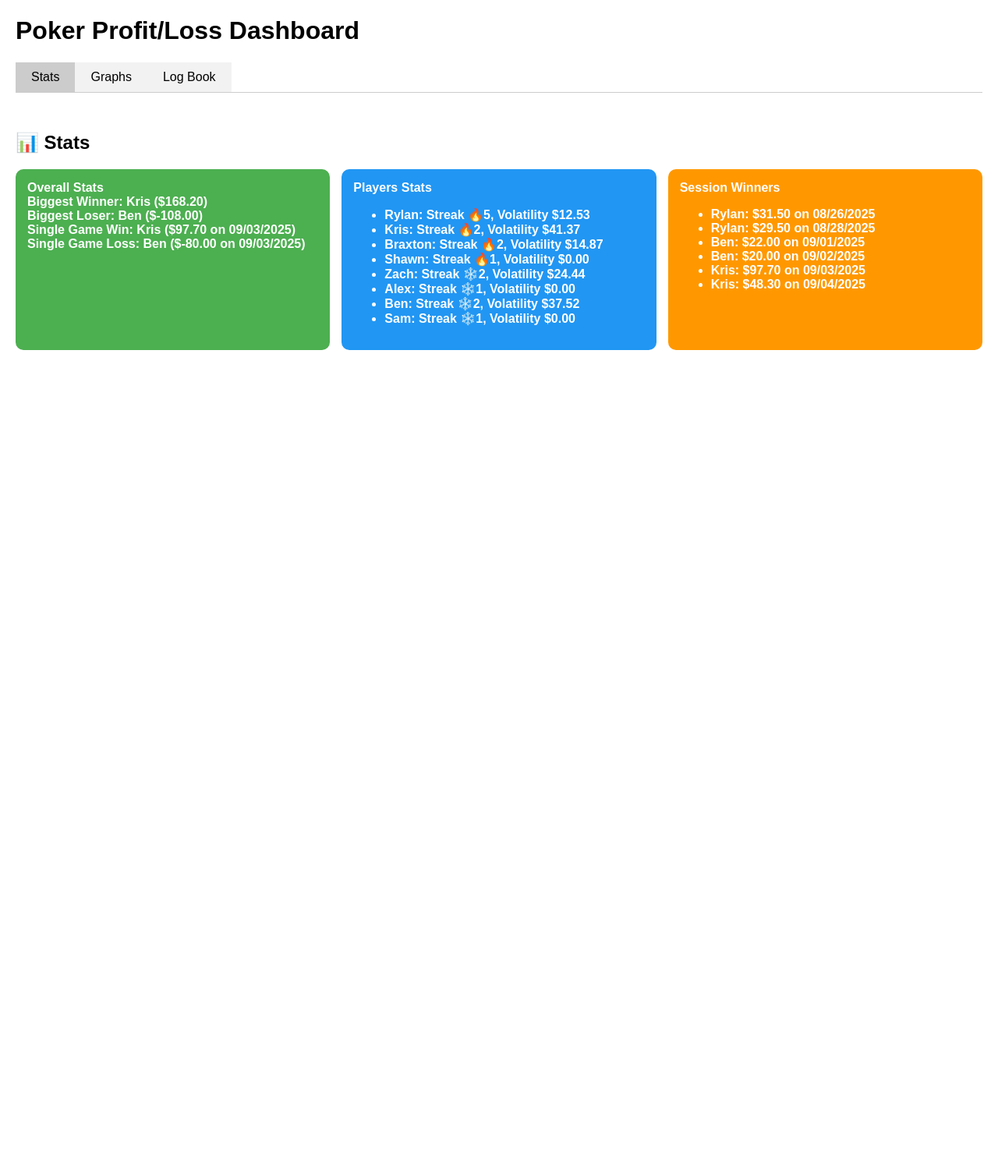
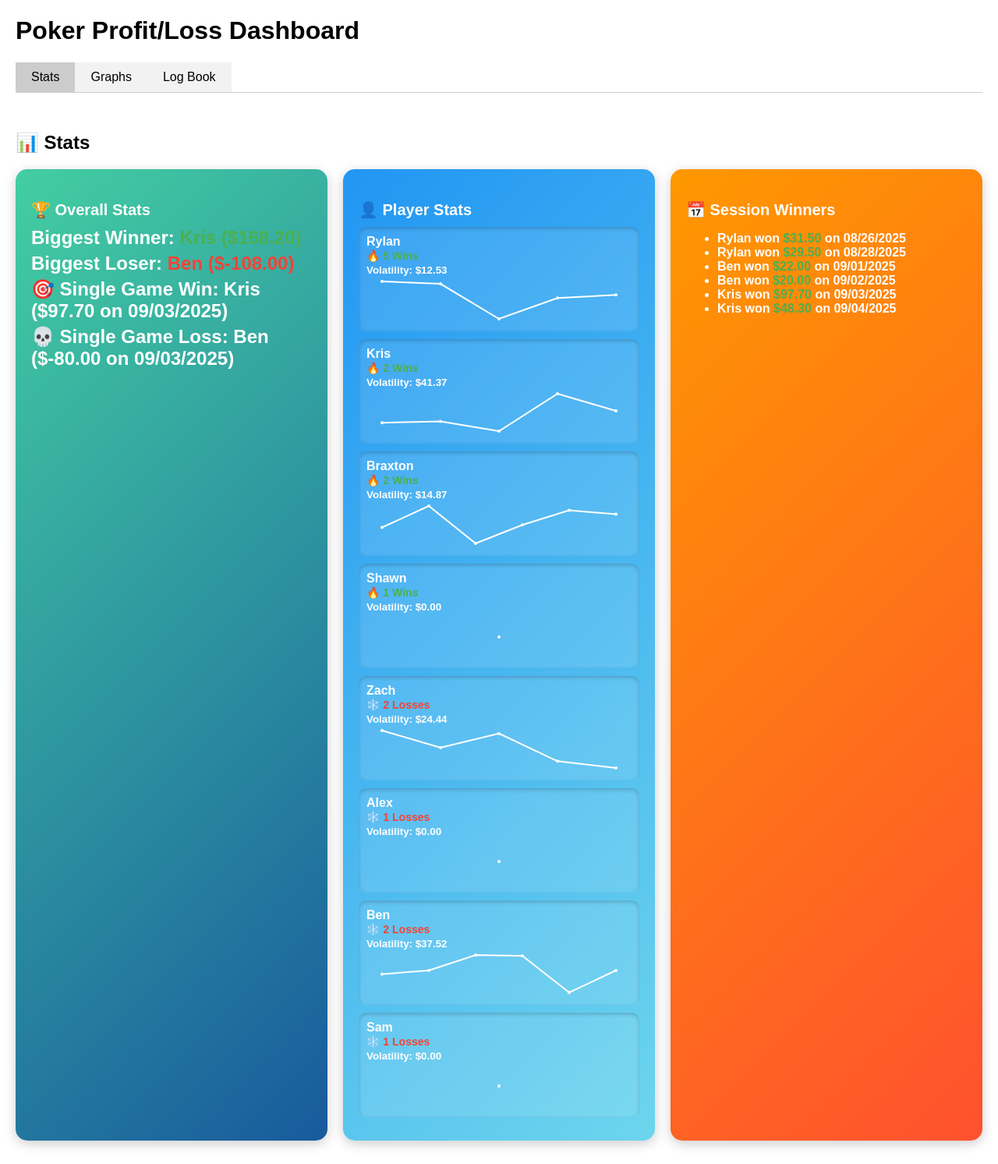
Before and after one commit to Braxtonboe/Home_Poker, a Flask app: page / in a window 1280 px wide. Shown: the whole page at 78% size. Before the commit the page ends 449 px from the top, so only its background shows below. Run offline with Flask 3, Linux system fonts and the light colour scheme; some libraries are stand-ins or nearby versions.

Commit message:
Stats-page-upgrade

```diff
--- a/templates/index.html
+++ b/templates/index.html
@@ -15,16 +15,55 @@
     .tabcontent { display: none; padding: 10px 0; }
 
     /* Stats Cards */
-    .stats-cards { display: flex; flex-wrap: wrap; gap: 15px; margin-top: 15px; }
-    .card { flex: 1 1 300px; padding: 15px; border-radius: 10px; color: white; font-weight: bold; }
-    .card.overall { background-color: #4CAF50; }
-    .card.players { background-color: #2196F3; }
-    .card.session { background-color: #FF9800; }
+    .stats-cards {
+    display: grid;
+    grid-template-columns: repeat(auto-fit, minmax(300px, 1fr));
+    gap: 20px;
+    margin-top: 20px;
+  }
+
+  .card {
+    padding: 20px;
+    border-radius: 15px;
+    color: white;
+    font-weight: bold;
+    box-shadow: 0 4px 15px rgba(0,0,0,0.2);
+    transition: transform 0.2s, box-shadow 0.2s;
+  }
+  .card:hover {
+    transform: translateY(-5px);
+    box-shadow: 0 6px 20px rgba(0,0,0,0.3);
+  }
+
+  .card.overall { background: linear-gradient(135deg, #43cea2, #185a9d); }
+  .card.players { background: linear-gradient(135deg, #2196F3, #6dd5ed); }
+  .card.session { background: linear-gradient(135deg, #FF9800, #FF512F); }
+
+  .card h3 { font-size: 20px; margin-bottom: 10px; }
+  .card .stat-value { font-size: 24px; margin: 5px 0; }
+  .card .positive { color: #4CAF50; }
+  .card .negative { color: #F44336; }
+
+  .progress { background:#ddd; border-radius:8px; overflow:hidden; height:10px; margin:5px 0; }
+  .progress div { height:100%; border-radius:8px; }
+
+  .player-card {
+  background: rgba(255,255,255,0.1);
+  border-radius: 10px;
+  padding: 10px;
+  margin: 10px 0;
+  box-shadow: inset 0 2px 5px rgba(0,0,0,0.2);
+}
+.sparkline { width: 100%; height: 60px; }
+.stat-value { margin: 8px 0; font-size: 16px; }
+.positive { color: #4CAF50; font-weight: bold; }
+.negative { color: #F44336; font-weight: bold; }
 
     table { border-collapse: collapse; width: 100%; margin-top: 15px; }
     th, td { border: 1px solid #ddd; padding: 8px; text-align: center; }
     th { background-color: #f2f2f2; }
     tr:nth-child(even){background-color: #f9f9f9;}
+
   </style>
 </head>
 <body>
@@ -130,34 +169,81 @@
           // --- Build Cards ---
           let html = `<div class="stats-cards">`;
 
-          // 1. Overall Stats
-          html+=`<div class="card overall">
-            <b>Overall Stats</b><br>
-            Biggest Winner: ${biggestWinner} ($${totals[biggestWinner].toFixed(2)})<br>
-            Biggest Loser: ${biggestLoser} ($${totals[biggestLoser].toFixed(2)})<br>
-            Single Game Win: ${biggestSingleWin.player} ($${biggestSingleWin.value.toFixed(2)} on ${biggestSingleWin.date})<br>
-            Single Game Loss: ${biggestSingleLoss.player} ($${biggestSingleLoss.value.toFixed(2)} on ${biggestSingleLoss.date})
-          </div>`;
+          // 1. Overall Stats (Leaderboard style)
+          html+=`
+            <div class="card overall">
+              <h3>🏆 Overall Stats</h3>
+              <div class="stat-value">Biggest Winner: <span class="positive">${biggestWinner} ($${totals[biggestWinner].toFixed(2)})</span></div>
+              <div class="stat-value">Biggest Loser: <span class="negative">${biggestLoser} ($${totals[biggestLoser].toFixed(2)})</span></div>
+              <div class="stat-value">🎯 Single Game Win: ${biggestSingleWin.player} ($${biggestSingleWin.value.toFixed(2)} on ${biggestSingleWin.date})</div>
+              <div class="stat-value">💀 Single Game Loss: ${biggestSingleLoss.player} ($${biggestSingleLoss.value.toFixed(2)} on ${biggestSingleLoss.date})</div>
+            </div>
+          `;
 
-          // 2. Player Stats
-          let playerHtml=`<b>Players Stats</b><br><ul>`;
+          // 2. Player Stats (individual cards with sparkline)
+          let playerHtml=`<h3>👤 Player Stats</h3>`;
           Object.keys(players).forEach(p=>{
-            playerHtml+=`<li>${p}: Streak ${currentStreaks[p]>0? "🔥"+currentStreaks[p]:"❄️"+Math.abs(currentStreaks[p])}, Volatility $${volatility[p].toFixed(2)}</li>`;
+            const streak = currentStreaks[p]>0? `🔥 ${currentStreaks[p]} Wins`:`❄️ ${Math.abs(currentStreaks[p])} Losses`;
+            const color = currentStreaks[p]>=0 ? "#4CAF50" : "#F44336";
+            const vol = volatility[p].toFixed(2);
+
+            // Sparkline chart container
+            const sparkId = `spark_${p.replace(/\s+/g,"_")}`;
+
+            playerHtml+=`
+              <div class="player-card">
+                <b>${p}</b><br>
+                <span style="color:${color};font-size:14px;">${streak}</span><br>
+                <small>Volatility: $${vol}</small>
+                <div id="${sparkId}" class="sparkline"></div>
+              </div>
+            `;
           });
-          playerHtml+=`</ul>`;
           html+=`<div class="card players">${playerHtml}</div>`;
 
           // 3. Session Winners
-          let sessionHtml=`<b>Session Winners</b><br><ul>`;
+          let sessionHtml=`<h3>📅 Session Winners</h3><ul>`;
           Object.keys(sessionTop).sort().forEach(date=>{
             const s=sessionTop[date];
-            sessionHtml+=`<li>${s.player}: $${s.profit.toFixed(2)} on ${date}</li>`;
+            sessionHtml+=`<li><b>${s.player}</b> won <span class="positive">$${s.profit.toFixed(2)}</span> on ${date}</li>`;
           });
           sessionHtml+=`</ul>`;
           html+=`<div class="card session">${sessionHtml}</div>`;
 
           html+=`</div>`; // close stats-cards
           document.getElementById("summary").innerHTML = html;
+
+          // --- Add Sparklines with Plotly (ignore only -0) ---
+          Object.keys(players).forEach(p=>{
+            const sparkId = `spark_${p.replace(/\s+/g,"_")}`;
+
+            // Keep all values except true -0
+            const filtered = players[p].profits
+              .map((val, idx) => {
+                if (Object.is(val, -0)) {
+                  return null; // skip negative zero only
+                }
+                return {x: players[p].dates[idx], y: val};
+              })
+              .filter(v => v !== null);
+
+            const trace = {
+              x: filtered.map(f => f.x),
+              y: filtered.map(f => f.y),
+              mode: "lines+markers",
+              line: { color: "#fff", width: 2 },
+              marker: { size: 4 },
+            };
+
+            Plotly.newPlot(sparkId, [trace], {
+              margin: {t:0, l:0, r:0, b:20},
+              height: 80,
+              paper_bgcolor: "rgba(0,0,0,0)",
+              plot_bgcolor: "rgba(0,0,0,0)",
+              xaxis: {visible:false},
+              yaxis: {visible:false}
+            }, {displayModeBar:false});
+          });
 
           // --- Graphs ---
           const totalData = Object.keys(players).map(p=>({x:[p],y:[totals[p]],type:'bar',name:p}));
```
